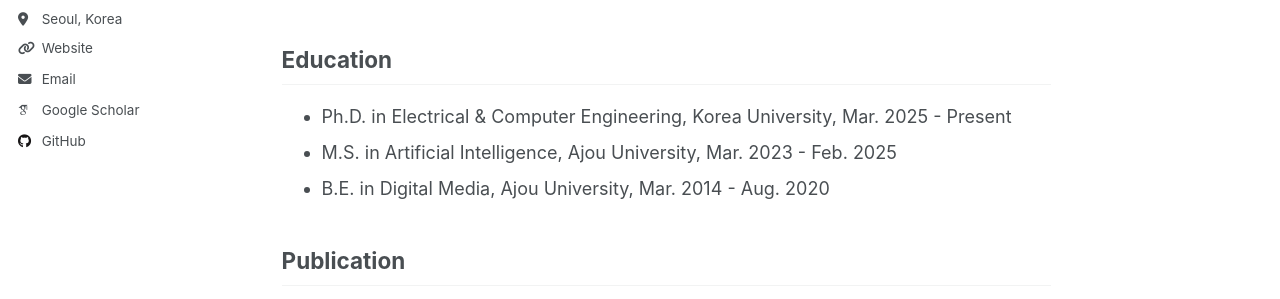
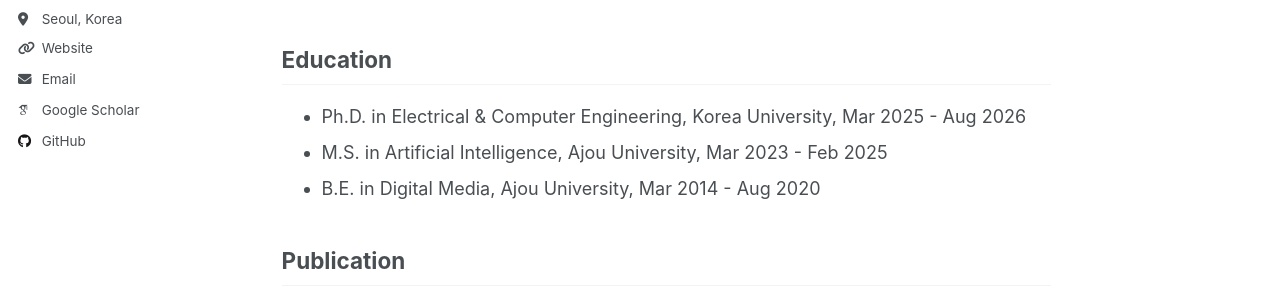
Before and after one commit to ItsAbdula/itsabdula.github.io, a Jekyll site: the page built from _pages/about.md, in a window 1280 px wide and 1215 px high. Shown: the part 376-675 px from the top of the window. Built offline with Jekyll 4.4.1, drawn with Linux system fonts in a browser that asks for light colours; some web fonts are replaced; a script that is not in the unit is left out.

Commit message:
Update education timeline in about.md

```diff
--- a/_pages/about.md
+++ b/_pages/about.md
@@ -14,9 +14,9 @@ I received my master's degree in Artificial Intelligence from Ajou University un
 
 Education
 ------
-* Ph.D. in Electrical & Computer Engineering, Korea University, Mar. 2025 - Present
-* M.S. in Artificial Intelligence, Ajou University, Mar. 2023 - Feb. 2025
-* B.E. in Digital Media, Ajou University, Mar. 2014 - Aug. 2020
+* Ph.D. in Electrical & Computer Engineering, Korea University, Mar 2025 - Aug 2026
+* M.S. in Artificial Intelligence, Ajou University, Mar 2023 - Feb 2025
+* B.E. in Digital Media, Ajou University, Mar 2014 - Aug 2020
 
 Publication
 ------
```
